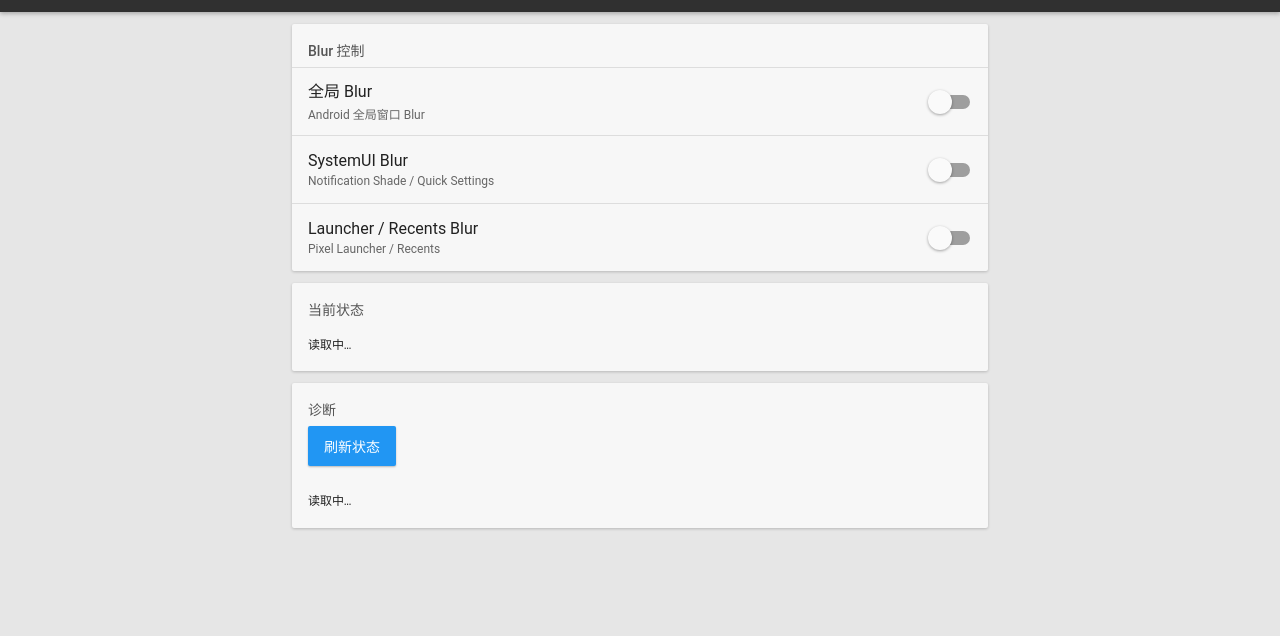
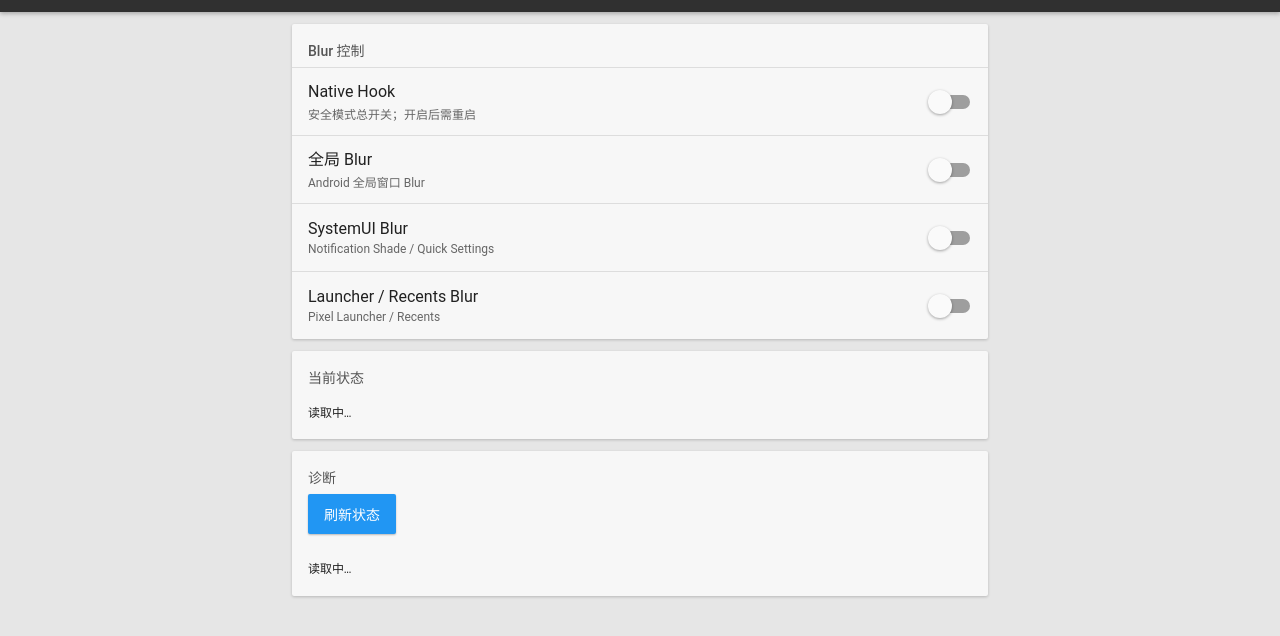
Before and after one commit to Pew2018/fuck_android_blur, a plain HTML site: page webroot/index.html in a window 1280 px wide. Shown: the part 62-698 px from the top of the page. Drawn offline with Linux system fonts and the light colour scheme.

Commit message:
Add safe native hook master switch

```diff
--- a/webroot/index.html
+++ b/webroot/index.html
@@ -14,12 +14,39 @@
 <main>
 <section class="card">
 <div class="section-title">Blur 控制</div>
-<div class="row"><div><div class="label">全局 Blur</div><div class="desc">Android 全局窗口 Blur</div></div><label class="switch"><input id="global" type="checkbox"><span class="track"></span><span class="thumb"></span></label></div>
-<div class="row"><div><div class="label">SystemUI Blur</div><div class="desc">Notification Shade / Quick Settings</div></div><label class="switch"><input id="systemui" type="checkbox"><span class="track"></span><span class="thumb"></span></label></div>
-<div class="row"><div><div class="label">Launcher / Recents Blur</div><div class="desc">Pixel Launcher / Recents</div></div><label class="switch"><input id="launcher" type="checkbox"><span class="track"></span><span class="thumb"></span></label></div>
+
+<div class="row">
+<div><div class="label">Native Hook</div><div class="desc">安全模式总开关；开启后需重启</div></div>
+<label class="switch"><input id="hook" type="checkbox"><span class="track"></span><span class="thumb"></span></label>
+</div>
+
+<div class="row">
+<div><div class="label">全局 Blur</div><div class="desc">Android 全局窗口 Blur</div></div>
+<label class="switch"><input id="global" type="checkbox"><span class="track"></span><span class="thumb"></span></label>
+</div>
+
+<div class="row">
+<div><div class="label">SystemUI Blur</div><div class="desc">Notification Shade / Quick Settings</div></div>
+<label class="switch"><input id="systemui" type="checkbox"><span class="track"></span><span class="thumb"></span></label>
+</div>
+
+<div class="row">
+<div><div class="label">Launcher / Recents Blur</div><div class="desc">Pixel Launcher / Recents</div></div>
+<label class="switch"><input id="launcher" type="checkbox"><span class="track"></span><span class="thumb"></span></label>
+</div>
 </section>
-<section class="card"><div class="section-title">当前状态</div><pre id="status" class="status">读取中…</pre></section>
-<section class="card"><div class="section-title">诊断</div><button id="refresh" class="button">刷新状态</button><pre id="diag" class="status">读取中…</pre></section>
+
+<section class="card">
+<div class="section-title">当前状态</div>
+<pre id="status" class="status">读取中…</pre>
+</section>
+
+<section class="card">
+<div class="section-title">诊断</div>
+<button id="refresh" class="button">刷新状态</button>
+<pre id="diag" class="status">读取中…</pre>
+</section>
+
 <div id="toast" class="toast"></div>
 </main>
 <script type="module" src="app.js"></script>
```
